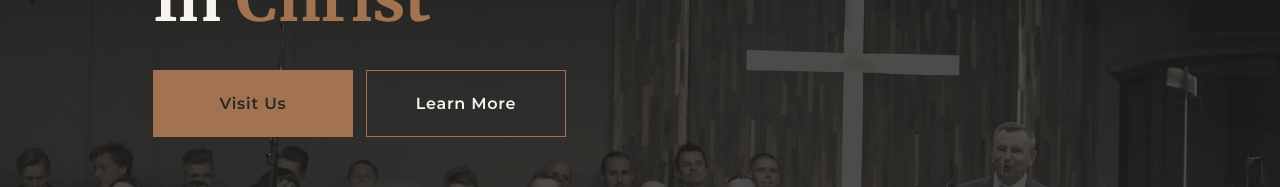
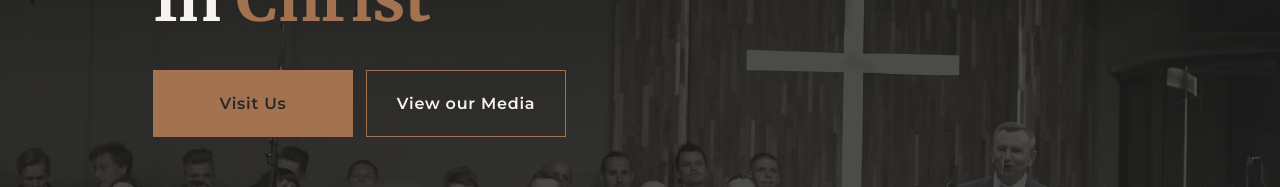
Before and after one commit to GTCAG/new-gtc, a React (Create React App) app: page / in a window 1280 px wide. Shown: the part 312-499 px from the top of the page. Built offline with nearby package versions, Linux system fonts and the light colour scheme.

Commit message:
Added media redirect button on home page

```diff
--- a/src/components/input/Button.tsx
+++ b/src/components/input/Button.tsx
@@ -6,6 +6,7 @@ interface ButtonProps {
   href?: string;
   children?: any;
   width?: string;
+  onClick?: () => void;
 }
 
 const Root = styled.button<ButtonProps>`
--- a/src/components/pages/HomePage.tsx
+++ b/src/components/pages/HomePage.tsx
@@ -6,6 +6,7 @@ import Text from "../texts/Text";
 import Display from "../texts/Display";
 import Button from "../input/Button";
 import Underlined from "../texts/Underlined";
+import { useHistory } from "react-router-dom";
 import SlideUp from "../animation-containers/SlideUp";
 
 interface HomePageProps {
@@ -98,6 +99,7 @@ const MissionText = styled(Text)`
 `;
 
 const HomePage: React.FC<HomePageProps> = ({ theme, onLoaded }) => {
+  const history = useHistory();
   return (
     <Root>
       <PageHeader
@@ -132,7 +134,11 @@ const HomePage: React.FC<HomePageProps> = ({ theme, onLoaded }) => {
                   <Button>Visit Us</Button>
                 </SlideUp>
                 <SlideUp delay="1.1s">
-                  <Button variant="secondary">Learn More</Button>
+                  <Button
+                    variant="secondary"
+                    onClick={() => history.push("/media")}>
+                    View our Media
+                  </Button>
                 </SlideUp>
               </CTAButtons>
               <SlideUp delay="1.2s" style={{ marginTop: 103 }}>
--- a/src/components/pages/MediaPage.tsx
+++ b/src/components/pages/MediaPage.tsx
@@ -38,7 +38,7 @@ const MediaPage: React.FC<MediaPageProps> = ({ theme }) => {
 
   return (
     <Root>
-      <PageHeader height="800px" img={bgImg}>
+      <PageHeader height="600px" img={bgImg}>
         <Display variant="large" color={theme.colors.lights.offWhite}>
           Media
         </Display>
--- a/src/data/nav-data.ts
+++ b/src/data/nav-data.ts
@@ -24,7 +24,8 @@ const navData = [
   },
   {
     title: "Give Back",
-    route: "https://www.google.com",
+    route:
+      "https://www.paypal.com/donate/?cmd=_s-xclick&hosted_button_id=YJCTP942P8MRY",
     normal: true,
   },
 ];
```
